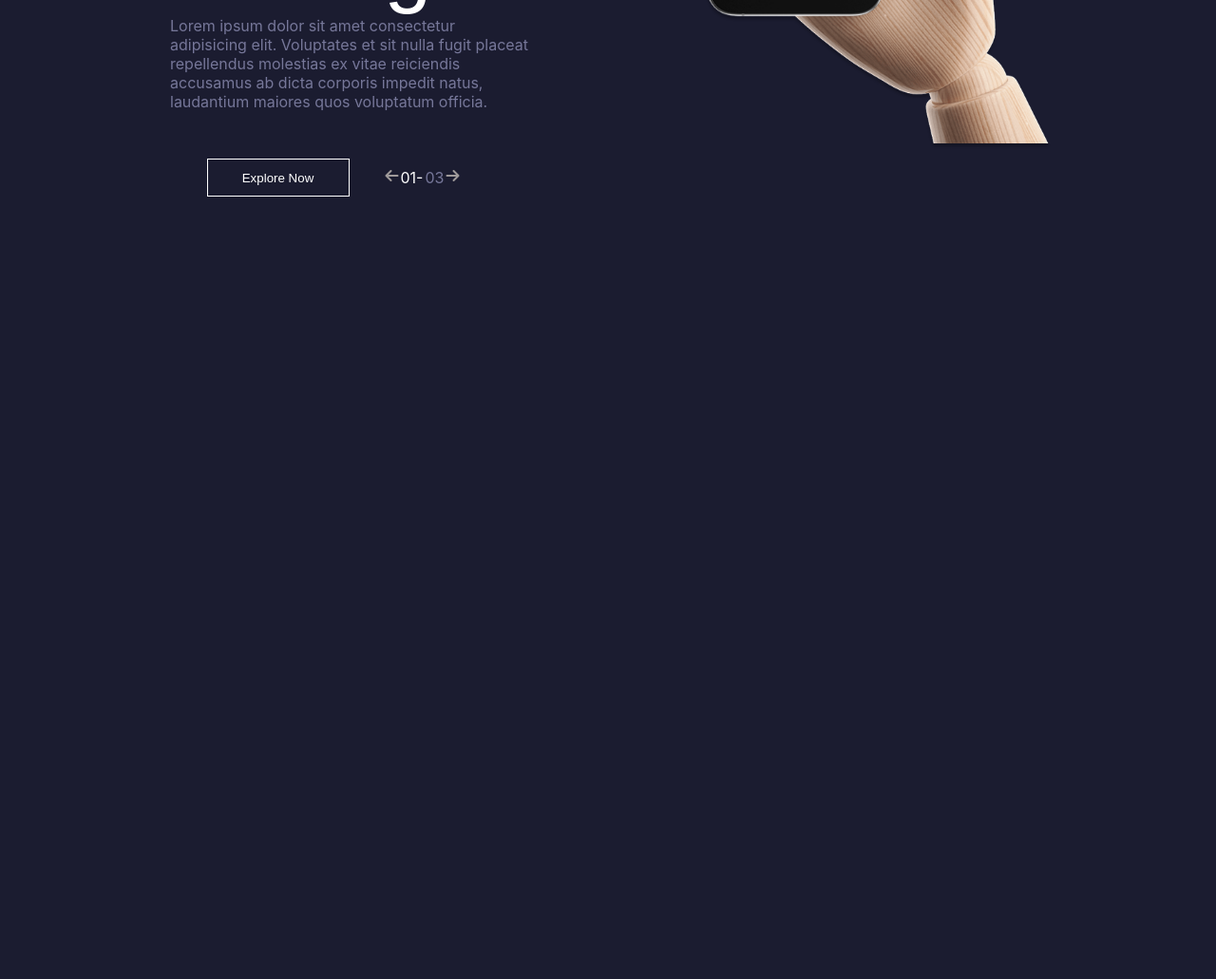
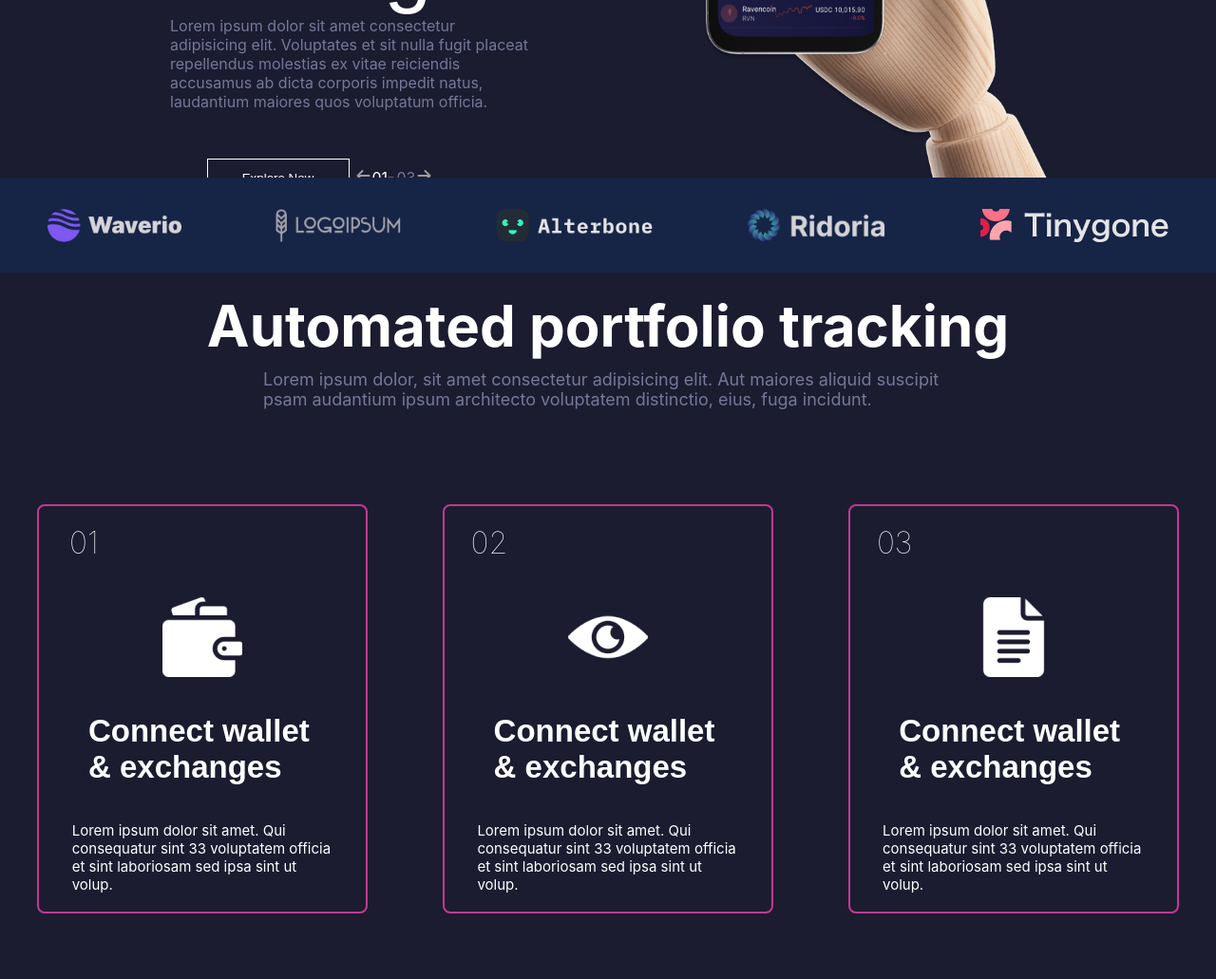
Before and after one commit to SaadiaAjbbar/Breif2, a plain HTML site: page index.html in a window 1280 px wide. Shown: the part 500-1531 px from the top of the page at 95% size. Before the commit the page ends 800 px from the top, so only its background shows below. Drawn offline with Linux system fonts and the light colour scheme; a web font is replaced by a local one.

Commit message:
la page home sans footer

```diff
--- a/css/styleHome.css
+++ b/css/style.css
@@ -7,6 +7,7 @@ body {
     background-color: #1B1C30;
 }
 
+/************************************page Home******************************************/
 /******************************* header ****************************************/
 header {
     display: flex;
@@ -106,7 +107,7 @@ header button a {
     color: #9F9A9A;
     position: relative;
     top: 10px;
-    left: -40px;
+    left: -70px;
 }
 
 .DivExplore button {
@@ -122,6 +123,99 @@ header button a {
     height: 100%;
     position: relative;
     right: -80px;
+    top: 40px;
 
 }
+
 /************************* sction main******************************/
+/****les logo partners****/
+.partners {
+    position: relative;
+    top: 80px;
+    background-color: #162446;
+
+    height: 100px;
+    display: flex;
+    justify-content: space-around;
+    align-items: center;
+}
+
+.partners img {
+    width: auto;
+    height: 35px;
+}
+
+/*****text dans main******/
+.titre_main {
+    position: relative;
+    top: 100px;
+    display: flex;
+    flex-direction: column;
+    align-items: center;
+}
+
+.titre_main h1 {
+    color: #ffffff;
+    font-family: "Inter", sans-serif;
+    font-size: 60px;
+    margin-bottom: 10px;
+}
+
+.titre_main p {
+    width: 726px;
+    color: #767799;
+    font-family: "Inter", sans-serif;
+    font-size: 18px;
+}
+
+/*****les trois divs dans main****/
+.tree_main {
+    height: 500px;
+    position: relative;
+    top: 200px;
+    width: 100%;
+    border: 5px solide #ffffff;
+    margin-bottom: 5px;
+    display: flex;
+    justify-content: space-around;
+}
+
+.tree_main div {
+    width: 344px;
+    height: 427px;
+    border: 2px solid #C23893;
+    border-radius: 8px;
+    display: flex;
+    flex-direction: column;
+    justify-content: space-around;
+    align-items: center;
+}
+
+
+
+.tree_main div span {
+    color: #ffffff;
+    font-size: 32px;
+    font-family: "Inter", sans-serif;
+    font-weight: lighter;
+    margin-left: -250px;
+}
+
+.tree_main div h2 {
+    color: #ffffff;
+    font-size: 33px;
+    font-family: "BBH Sans Hegarty", sans-serif;
+    font-weight: bold;
+    width: 70%;
+}
+
+.tree_main div p {
+    color: #ffffff;
+    font-size: 15px;
+    font-family: "Inter", sans-serif;
+    font-weight: normal;
+    width: 80%;
+
+}
+
+/****************************************PAGE ABOUT***********************************************/
--- a/index.html
+++ b/index.html
@@ -12,7 +12,7 @@
         rel="stylesheet">
     <link rel="stylesheet" href="https://cdnjs.cloudflare.com/ajax/libs/font-awesome/6.5.0/css/all.min.css">
 
-    <link rel="stylesheet" href="css/styleHome.css">
+    <link rel="stylesheet" href="css/style.css">
 
     <style>
 
@@ -72,9 +72,43 @@
     </section>
 
     <!-- **********************main******************** -->
-     <main>
-
-     </main>
+    <main>
+        <div class="partners">
+            <img src="images/partner1.png" alt="">
+            <img src="images/partner2.png" alt="">
+            <img src="images/partner3.png" alt="">
+            <img src="images/partner4.png" alt="">
+            <img src="images/partner5.png" alt="">
+        </div>
+        <div class="titre_main">
+            <h1>Automated portfolio tracking</h1>
+            <p>Lorem ipsum dolor, sit amet consectetur adipisicing elit. Aut maiores aliquid suscipit psam audantium
+                ipsum architecto voluptatem distinctio, eius, fuga incidunt.</p>
+        </div>
+        <div class="tree_main">
+            <div class="tree_one_main">
+                <span>01</span>
+                <img src="images/01Main.png" alt="Connect wallet image">
+                <h2>Connect wallet & exchanges</h2>
+                <p>Lorem ipsum dolor sit amet. Qui consequatur sint 33 voluptatem officia et sint laboriosam sed ipsa
+                    sint ut volup.</p>
+            </div>
+            <div class="tree_tow_main">
+                <span>02</span>
+                <img src="images/02Main.png" alt="Connect wallet image">
+                <h2>Connect wallet & exchanges</h2>
+                <p>Lorem ipsum dolor sit amet. Qui consequatur sint 33 voluptatem officia et sint laboriosam sed ipsa
+                    sint ut volup.</p>
+            </div>
+            <div class="tree_tree_main">
+                <span>03</span>
+                <img src="images/03Main.png" alt="Connect wallet image">
+                <h2>Connect wallet & exchanges</h2>
+                <p>Lorem ipsum dolor sit amet. Qui consequatur sint 33 voluptatem officia et sint laboriosam sed ipsa
+                    sint ut volup.</p>
+            </div>
+        </div>
+    </main>
 
 
     <!-- **********************footer******************** -->
```
Also changed, not shown: events.html (added), images/01Main.png (added), images/02Main.png (added), images/03Main.png (added), images/partner4.png (renamed from images/partner7.png), images/partner5.png (renamed from images/5.png).
